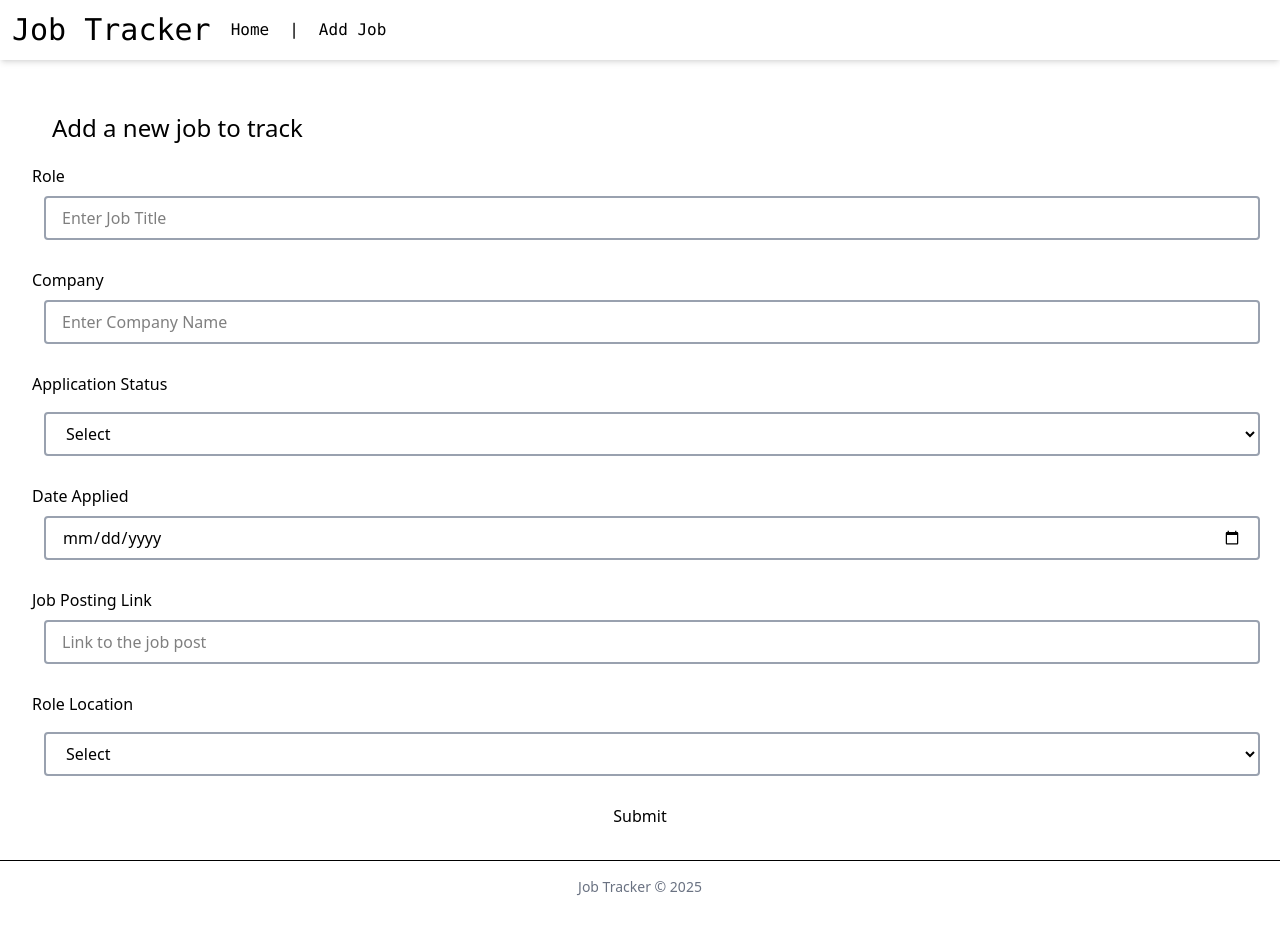
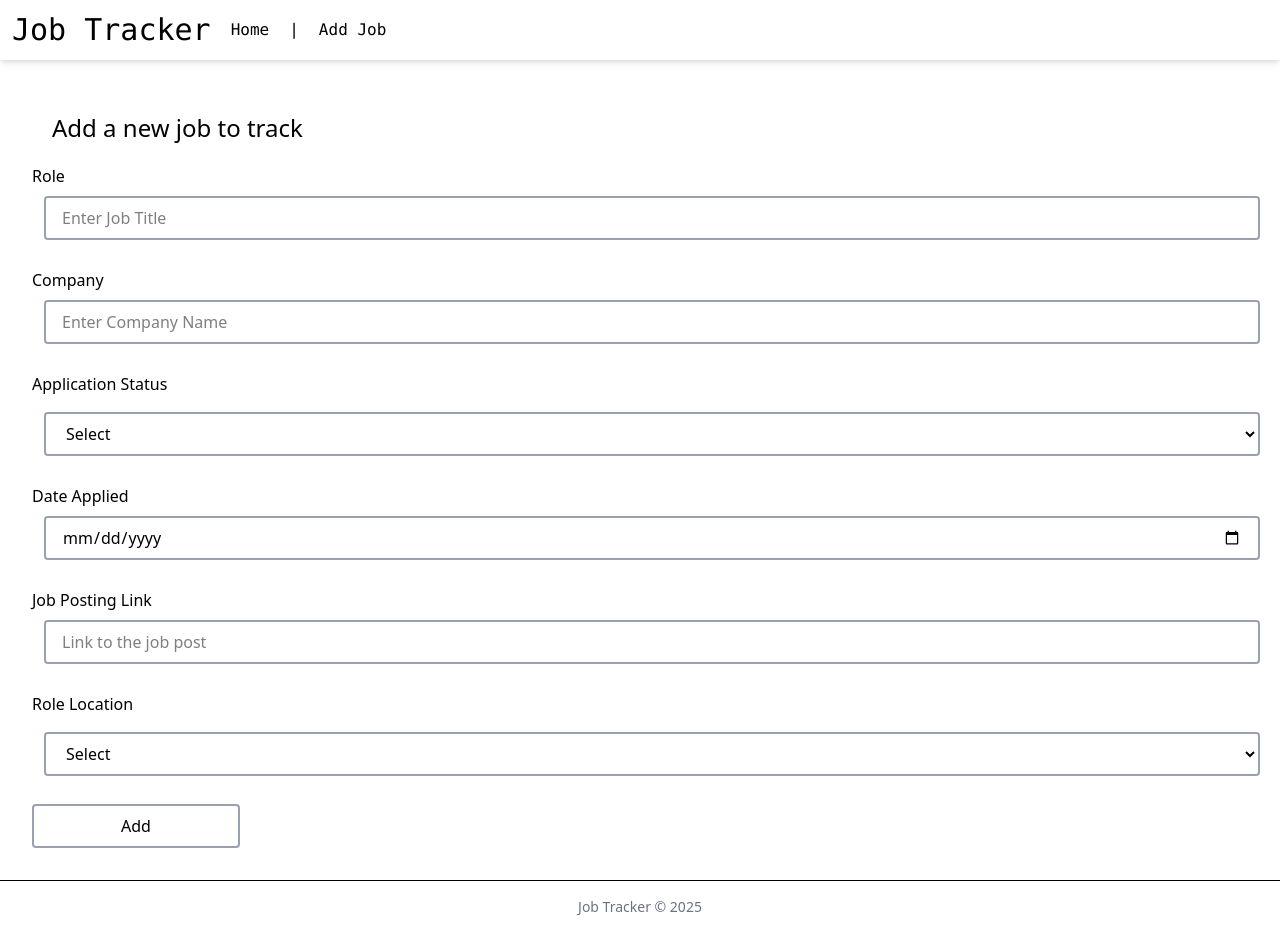
Before and after one commit to mahmodlte/job-tracker, a React (Vite) app: page /add in a window 1280 px wide. Built offline with nearby package versions, Linux system fonts and the light colour scheme.

Commit message:
Completed the form for adding a job

```diff
--- a/src/components/JobForm.jsx
+++ b/src/components/JobForm.jsx
@@ -11,9 +11,16 @@ const JobForm = () => {
     "Offer",
     "Ghosted",
   ];
+
+  const formSubmit = (formData) => {
+    console.log(formData);
+  };
   return (
     <div>
-      <form onSubmit={handleSubmit} className="flex flex-col  justify-center">
+      <form
+        onSubmit={handleSubmit(formSubmit)}
+        className="flex flex-col  justify-center"
+      >
         <InputField
           label="Role"
           type="text"
@@ -59,7 +66,12 @@ const JobForm = () => {
           required={true}
           options={workLocationOptions}
         />
-        <input type="submit" />
+        <button
+          type="submit"
+          className="border-2 w-52 h-11 border-gray-400 rounded-sm hover:bg-black hover:text-white hover:border-0 hover:cursor-pointer"
+        >
+          Add
+        </button>
       </form>
     </div>
   );
```
